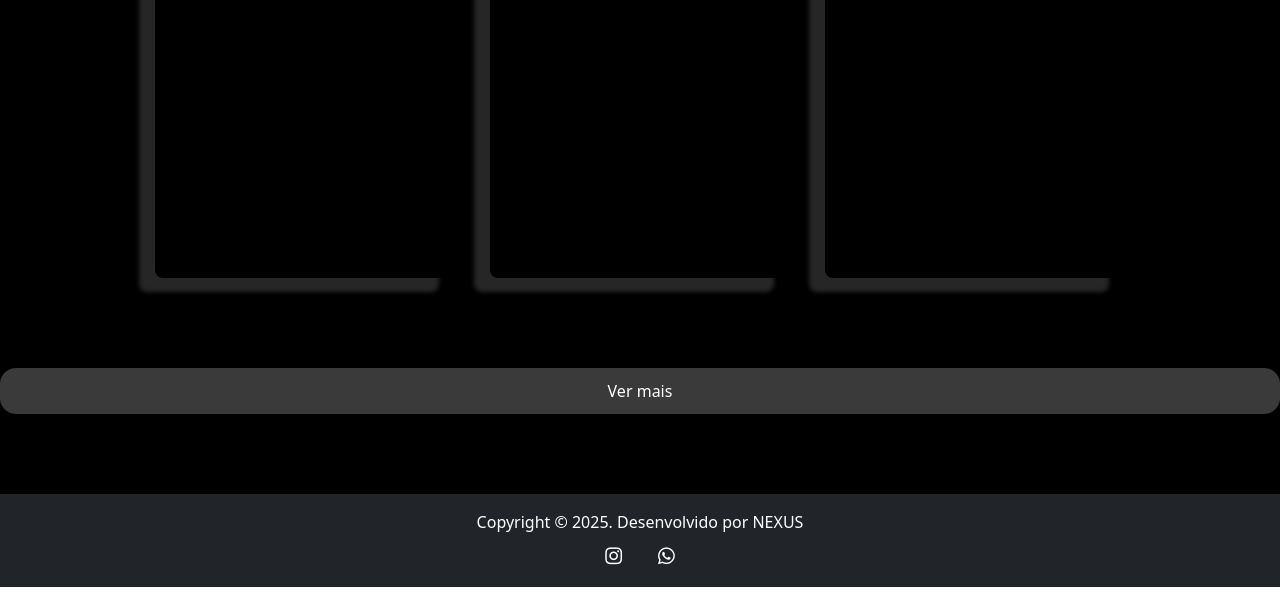
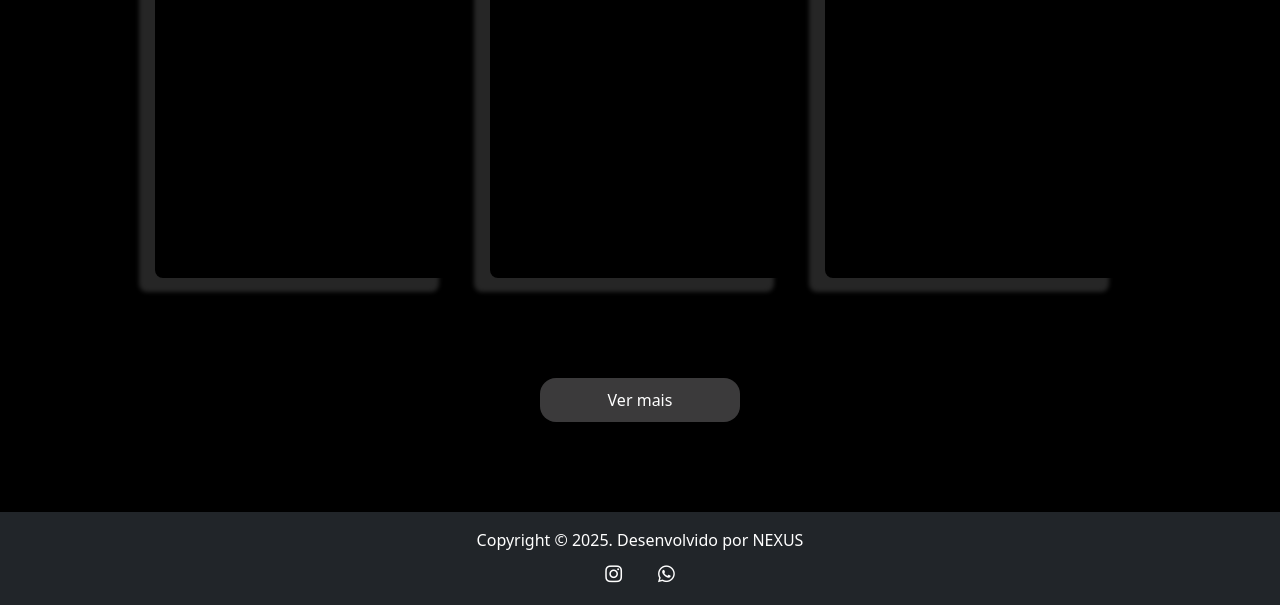
Before and after one commit to God-of-Darck/JS_Audiovisual-e-Comunicacao, a plain HTML site: page index.html in a window 1280 px wide. Shown: the part 1094-1699 px from the top of the page. Drawn offline with nearby package versions, Linux system fonts and the light colour scheme.

Commit message:
Versin-1.1
segnda coreção no botão

```diff
--- a/css/index.css
+++ b/css/index.css
@@ -1,4 +1,4 @@
-main{
+main {
   background-color: black !important;
   color: white !important;
   padding-bottom: 80px !important;
@@ -21,7 +21,7 @@ main{
   box-shadow: -16px 14px 4px rgba(255, 255, 255, 0.15) !important;
 }
 
-.card:hover{
+.card:hover {
   transform: scale(1.05) !important;
   box-shadow: -8px 7px 2px rgba(255, 255, 255, 0.15) !important;
 }
@@ -32,15 +32,18 @@ main{
   display: block !important;
 }
 
-.bottomD{
+.bottomD {
   text-align: center !important;
-    background-color: rgb(59, 58, 59) !important;
   padding-top: 10px !important;
   padding-bottom: 10px !important;
-    border-radius: 16px !important;
 }
-.buttonD{
+
+.buttonD {
+  width: 200px;
   background-color: rgb(59, 58, 59) !important;
   color: rgb(255, 255, 255) !important;
   border: none !important;
+  border-radius: 16px !important;
+  padding-top: 10px !important;
+  padding-bottom: 10px !important;
 }
```
Lines whose indentation alone changed are shown as unchanged.
